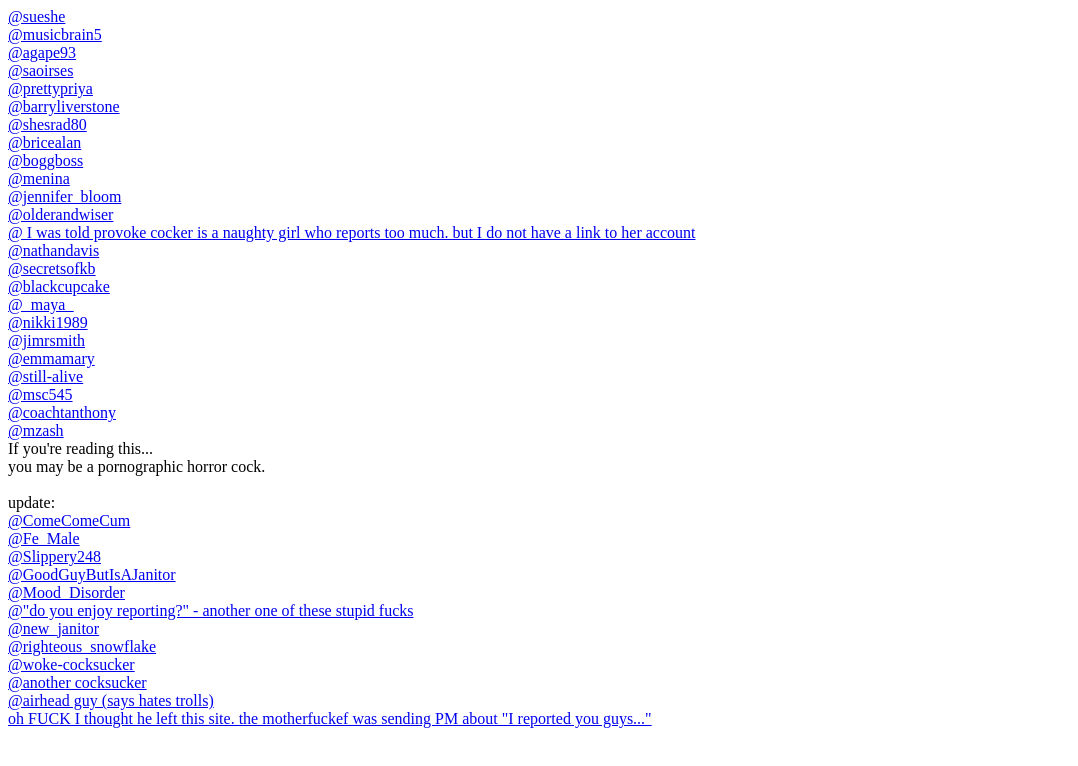
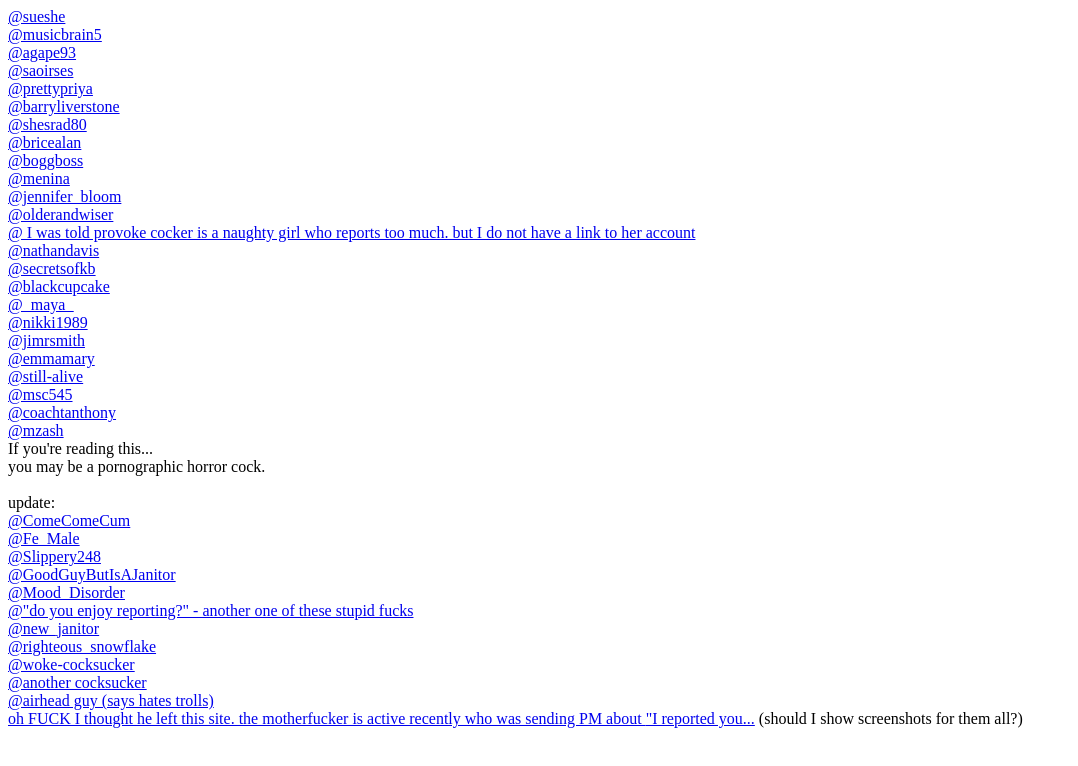
Before and after one commit to Untrannify/links, a plain HTML site: page index.html in a window 1280 px wide. Shown: the whole page, without its empty margins (0-1078 px from the left). Drawn offline with Linux system fonts and the light colour scheme.

Commit message:
Update index.html

```diff
--- a/index.html
+++ b/index.html
@@ -37,4 +37,4 @@ If you're reading this... <br> you may be a pornographic horror cock.<br> <br>up
 <a href="https://www.girlsaskguys.com/user/rolandcuthbert">@woke-cocksucker</a><br>
 <a href="https://www.girlsaskguys.com/user/goaded">@another cocksucker</a><br>
 <a href="https://www.girlsaskguys.com/user/summeroflove">@airhead guy (says hates trolls)</a><br>
-<a href="https://www.girlsaskguys.com/user/phantommenace22">oh FUCK I thought he left this site. the motherfuckef was sending PM about "I reported you guys..."</a><br>
+<a href="https://www.girlsaskguys.com/user/phantommenace22">oh FUCK I thought he left this site. the motherfucker is active recently who was sending PM about </a><a href="https://untrannify.github.io/links/Screenshot_20231203-175230_Chrome.jpg">"I reported you...</a> (should I show screenshots for them all?)<br>
```
